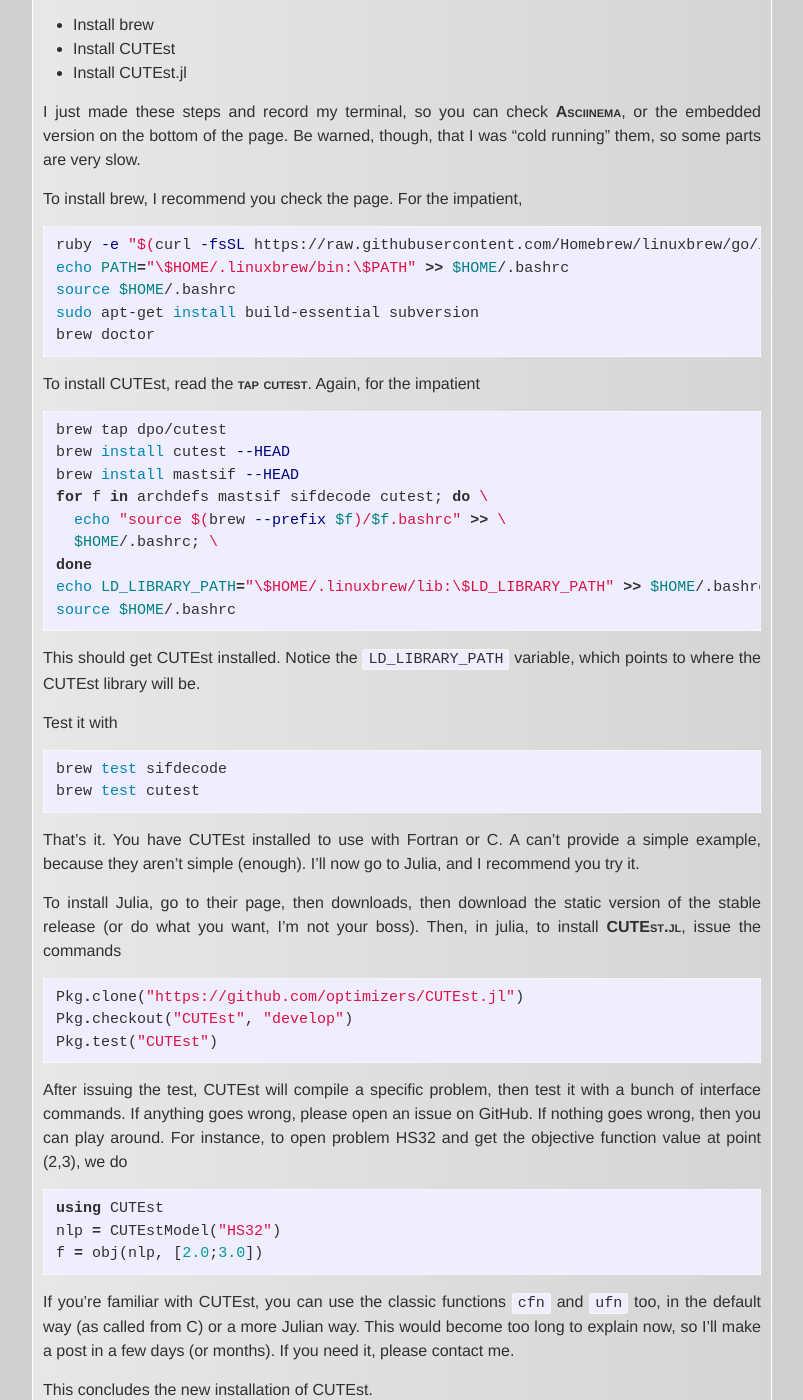
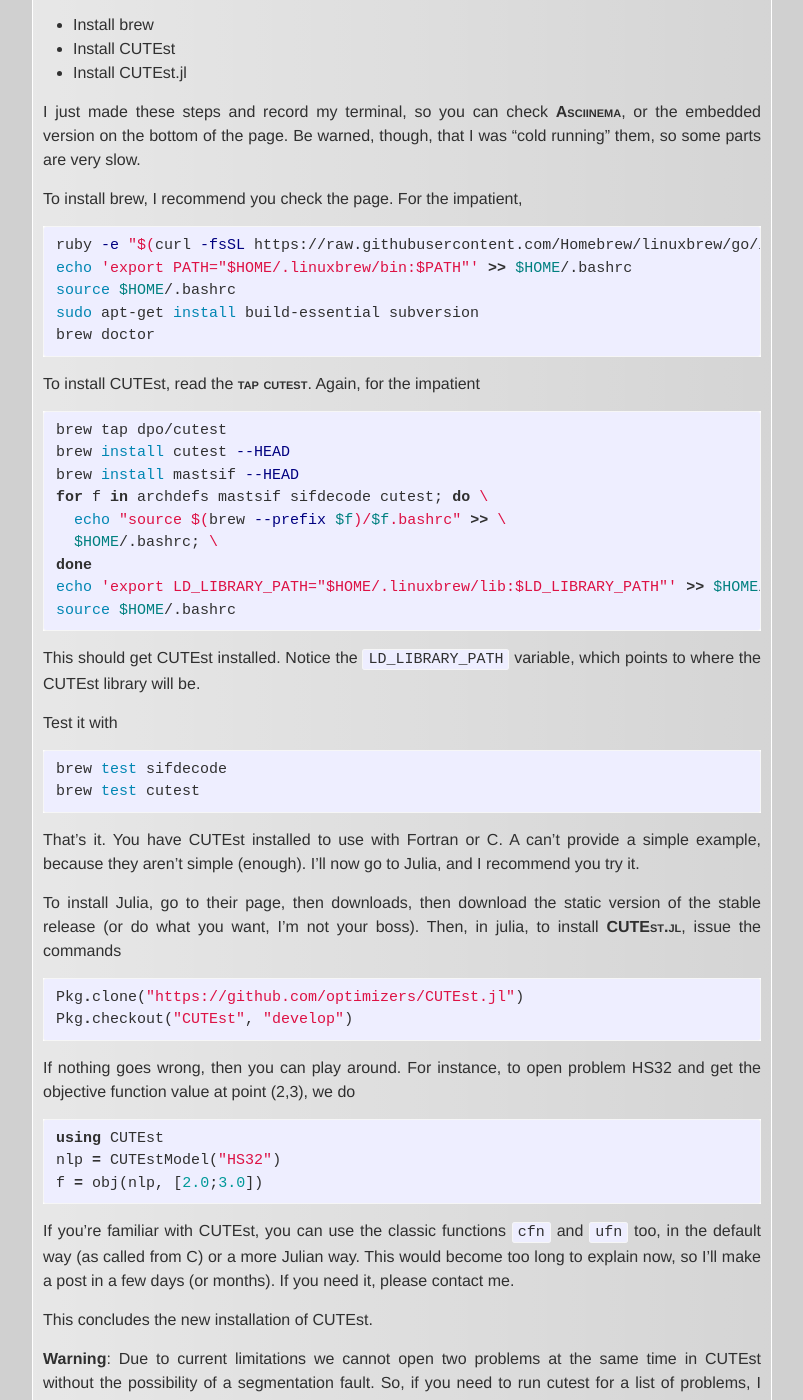
Before and after one commit to eirinin/blog, a Jekyll site: the page built from _posts/2015-10-01-installing-cutest-and-cutest.jl.markdown, in a window 1280 px wide and 1400 px high, scrolled down 728 px. Shown: the whole window, without its empty margins (238-1041 px from the left). Built offline with Jekyll 4.4.1, drawn with Linux system fonts in a browser that asks for light colours; a script that is not in the unit is left out.

Commit message:
Update cutest installation

```diff
--- a/_posts/2015-10-01-installing-cutest-and-cutest.jl.markdown
+++ b/_posts/2015-10-01-installing-cutest-and-cutest.jl.markdown
@@ -48,7 +48,7 @@
 
 {% highlight bash %}
 ruby -e "$(curl -fsSL https://raw.githubusercontent.com/Homebrew/linuxbrew/go/install)"
-echo PATH="\$HOME/.linuxbrew/bin:\$PATH" >> $HOME/.bashrc
+echo 'export PATH="$HOME/.linuxbrew/bin:$PATH"' >> $HOME/.bashrc
 source $HOME/.bashrc
 sudo apt-get install build-essential subversion
 brew doctor
@@ -66,7 +66,7 @@
   echo "source $(brew --prefix $f)/$f.bashrc" >> \
   $HOME/.bashrc; \
 done
-echo LD_LIBRARY_PATH="\$HOME/.linuxbrew/lib:\$LD_LIBRARY_PATH" >> $HOME/.bashrc
+echo 'export LD_LIBRARY_PATH="$HOME/.linuxbrew/lib:$LD_LIBRARY_PATH"' >> $HOME/.bashrc
 source $HOME/.bashrc
 {% endhighlight %}
 
@@ -94,12 +94,9 @@
 {% highlight julia %}
 Pkg.clone("https://github.com/optimizers/CUTEst.jl")
 Pkg.checkout("CUTEst", "develop")
-Pkg.test("CUTEst")
 {% endhighlight %}
 
-After issuing the test, CUTEst will compile a specific problem, then test it
-with a bunch of interface commands. If anything goes wrong, please open an
-issue on GitHub. If nothing goes wrong, then you can play around.
+If nothing goes wrong, then you can play around.
 For instance, to open problem HS32 and get the objective function value at point
 (2,3), we do
 
```
